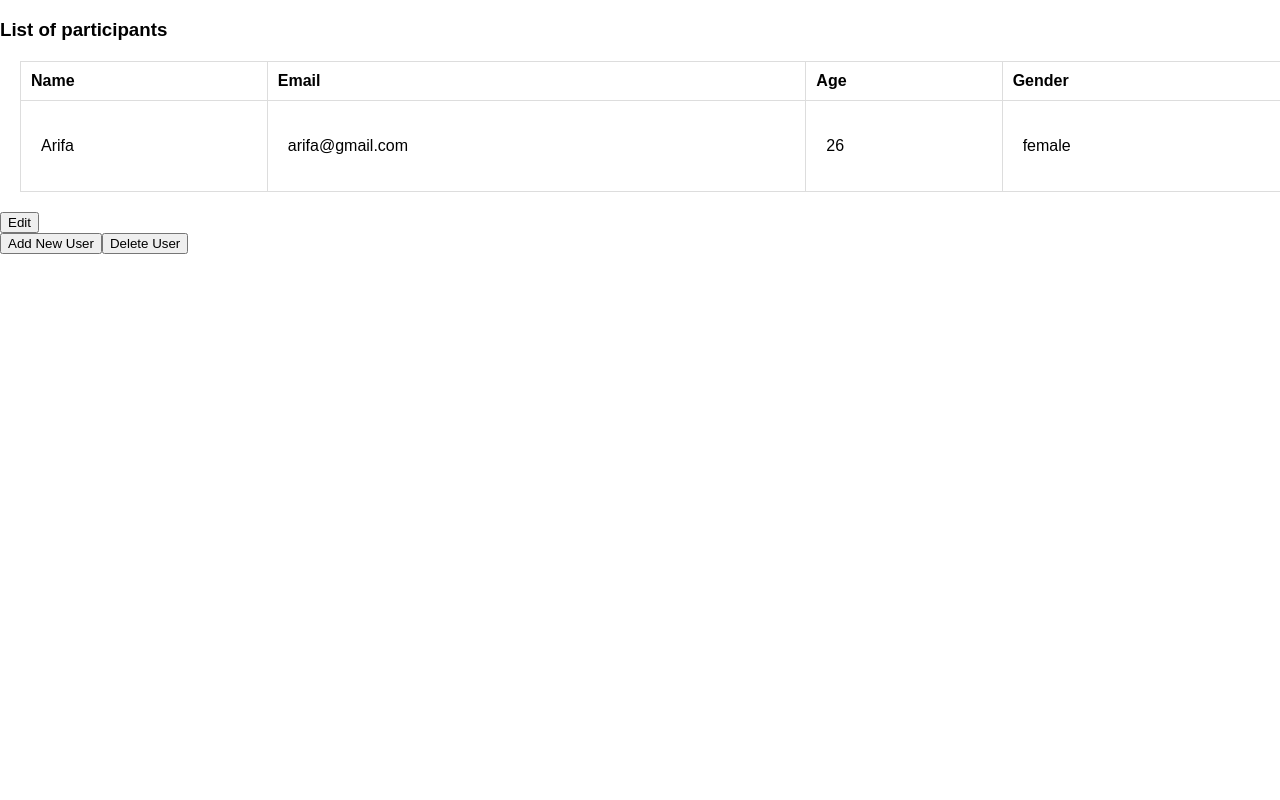
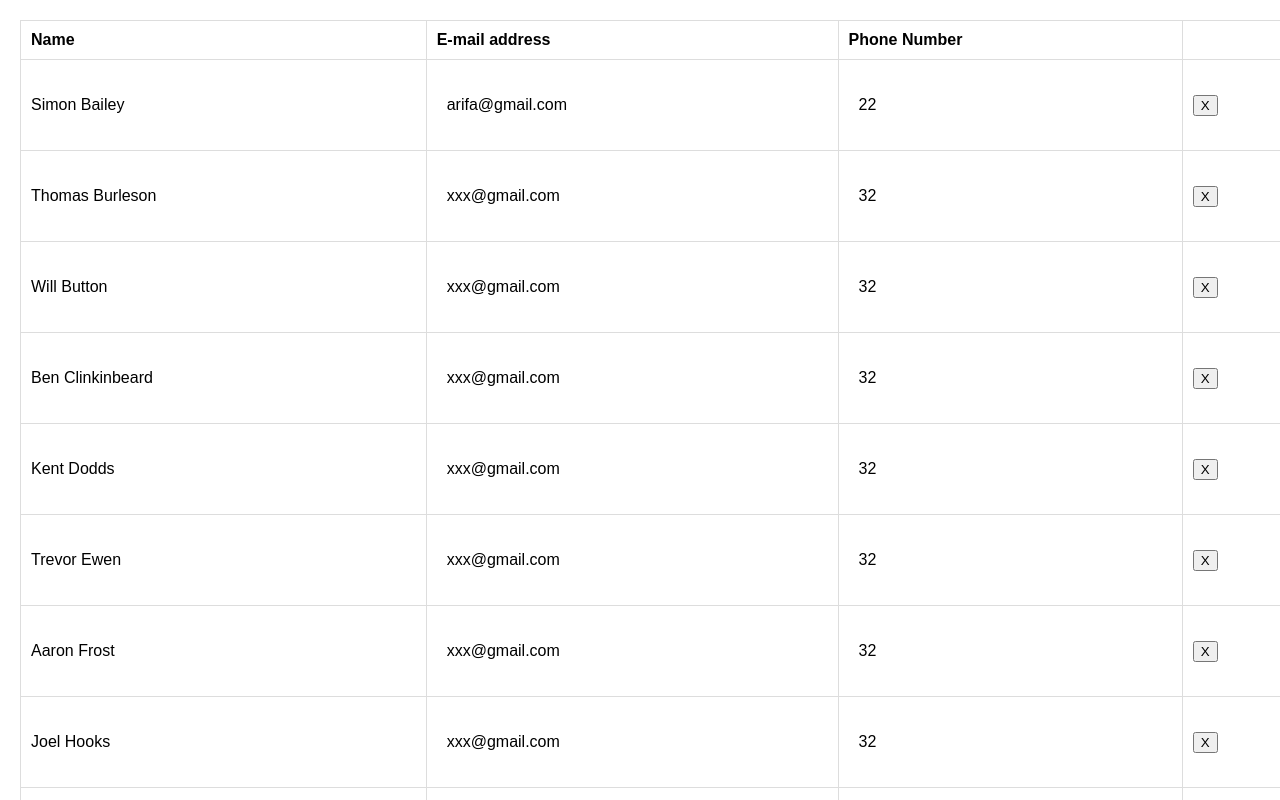
Before and after one commit to ArifaMujawar/ReactDynamicTable, a React (Create React App) app: page / in a window 1280 px wide. Shown: the top 800 px of the page. Built offline with nearby package versions, Linux system fonts and the light colour scheme.

Commit message:
Displaying Dynamic Values, Yet to add features

```diff
--- a/public/index.html
+++ b/public/index.html
@@ -4,37 +4,14 @@
     <meta charset="utf-8">
     <meta name="viewport" content="width=device-width, initial-scale=1, shrink-to-fit=no">
     <meta name="theme-color" content="#000000">
-    <!--
-      manifest.json provides metadata used when your web app is added to the
-      homescreen on Android. See https://developers.google.com/web/fundamentals/engage-and-retain/web-app-manifest/
-    -->
-    <link rel="manifest" href="%PUBLIC_URL%/manifest.json">
-    <link rel="shortcut icon" href="%PUBLIC_URL%/favicon.ico">
-    <!--
-      Notice the use of %PUBLIC_URL% in the tags above.
-      It will be replaced with the URL of the `public` folder during the build.
-      Only files inside the `public` folder can be referenced from the HTML.
-
-      Unlike "/favicon.ico" or "favicon.ico", "%PUBLIC_URL%/favicon.ico" will
-      work correctly both with client-side routing and a non-root public URL.
-      Learn how to configure a non-root public URL by running `npm run build`.
-    -->
+    <link rel="stylesheet"
+          href="https://maxcdn.bootstrapcdn.com/bootstrap/latest
+               /css/bootstrap-theme.min.css">
     <title>React App</title>
   </head>
   <body>
-    <noscript>
-      You need to enable JavaScript to run this app.
-    </noscript>
+
     <div id="root"></div>
-    <!--
-      This HTML file is a template.
-      If you open it directly in the browser, you will see an empty page.
 
-      You can add webfonts, meta tags, or analytics to this file.
-      The build step will place the bundled scripts into the <body> tag.
-
-      To begin the development, run `npm start` or `yarn start`.
-      To create a production bundle, use `npm run build` or `yarn build`.
-    -->
   </body>
 </html>
--- a/src/TextField.js
+++ b/src/TextField.js
@@ -2,31 +2,132 @@ import React from 'react';
 import ReactDOM from 'react-dom';
 
 export class TextField extends React.Component{
+
+
   render() {
-    var label = this.props.label || 'Label'
-    var text = this.props.text || 'Nothing yet'
-    var email = this.props.email || 'Not specified'
-    var age= this.props.age || 'Not born'
-    var gender = this.props.gender || 'Not specified'
+
+    var data= [{
+      id: 1,
+      name: "Simon Bailey",
+      email:"arifa@gmail.com",
+      phone: "22"
+    }, {
+      id: 2,
+      name: "Thomas Burleson",
+      email:"xxx@gmail.com",
+      phone: "32"
+    }, {
+      id: 3,
+      name: "Will Button",
+      email:"xxx@gmail.com",
+      phone: "32"
+    }, {
+      id: 4,
+      name: "Ben Clinkinbeard",
+      email:"xxx@gmail.com",
+      phone: "32"
+    }, {
+      id: 5,
+      name: "Kent Dodds",
+      email:"xxx@gmail.com",
+      phone: "32"
+    }, {
+      id: 6,
+      name: "Trevor Ewen",
+      email:"xxx@gmail.com",
+      phone: "32"
+    }, {
+      id: 7,
+      name: "Aaron Frost",
+      email:"xxx@gmail.com",
+      phone: "32"
+    }, {
+      id: 8,
+      name: "Joel Hooks",
+      email:"xxx@gmail.com",
+      phone: "32"
+    }, {
+      id: 9,
+      name: "Jafar Husain",
+      email:"xxx@gmail.com",
+      phone: "32"
+    }, {
+      id: 10,
+      name: "Tim Kindberg",
+      email:"xxx@gmail.com",
+      phone: "32"
+    }, {
+      id: 11,
+      name: "John Lindquist",
+      email:"xxx@gmail.com",
+      phone: "32"
+    }, {
+      id: 12,
+      name: "Joe Maddalone",
+      email:"xxx@gmail.com",
+      phone: "32"
+    }, {
+      id: 13,
+      name: "Tyler McGinnis",
+      email:"xxx@gmail.com",
+      phone: "32"
+    }, {
+      id: 14,
+      name: "Scott Moss",
+      email:"xxx@gmail.com",
+      phone: "32"
+    }, {
+      id: 15,
+      name: "Robert Penner",
+      email:"xxx@gmail.com",
+      phone: "32"
+    }, {
+      id: 16,
+      name: "Keith Peters",
+      email:"xxx@gmail.com",
+      phone: "32"
+    }, {
+      id: 17,
+      name: "Lukas Ruebbelke",
+      email:"xxx@gmail.com",
+      phone: "32"
+    }, {
+      id: 18,
+      name: "Brett Shollenberger",
+      email:"xxx@gmail.com",
+      phone: "32"
+    }];
+    let rows = data.map(person => {
+          return <PersonRow id = {person.id}
+                            name = {person.name}
+                            email={person.email}
+                            phone =   {person.phone}
+                            />
+        });
+
     return (
-      <div>
-        <h3>{ label }</h3>
-        <table>
+    <table >
+      < tbody >
+      <tr>
+           <th>Name</th>
+           <th>E-mail address</th>
+           <th>Phone Number</th>
 
-        <tr>
-          <th>Name</th>
-          <th>Email</th>
-          <th>Age</th>
-          <th>Gender</th>
-        </tr>
-        <tr>
-          <td><p>{ text }</p></td>
-          <td><p> {email}</p></td>
-          <td><p> {age} </p></td>
-          <td><p> {gender} </p></td>
-        </tr>
-        </table>
-      </div>
-    )
+      </tr>
+       {rows}
+        < /tbody> < /table>
+      );
   }
+
 }
+const PersonRow = (props) => {
+  return (
+    <tr>
+
+      <td> { props.name }</td>
+      <td><p> {props.email}</p></td>
+      <td><p> {props.phone} </p></td>
+      <td><button >X</button></td>
+    </tr>
+  );
+}
--- a/src/TextInput.js
+++ b/src/TextInput.js
@@ -8,15 +8,13 @@ export class TextInput extends React.Component{
     this.handleInput= this.handleInput.bind(this);
   }
   handleInput() {
-    var input = ReactDOM.findDOMNode(this.refs.userInput);
+    var name = ReactDOM.findDOMNode(this.refs.userName);
     var email = ReactDOM.findDOMNode(this.refs.userEmail);
-    var age =  ReactDOM.findDOMNode(this.refs.age);
-    var gender = ReactDOM.findDOMNode(this.refs.gender);
-    this.props.saveInput(input.value,email.value,age.value,gender.value);
-    input.value = '';
+    var phone =  ReactDOM.findDOMNode(this.refs.userPhone);
+    this.props.saveInput(name.value,email.value,phone.value);
+    name.value = '';
     email.value= '';
-    age.value= '';
-    gender.value = '';
+    phone.value= '';
   }
   render() {
     var label = this.props.label
@@ -27,7 +25,7 @@ export class TextInput extends React.Component{
           type="text"
           className="form-control"
           id="input-{ label }"
-          ref="userInput"
+          ref="userName"
          />
          <input
            type="email"
@@ -39,14 +37,9 @@ export class TextInput extends React.Component{
             type="number"
             className="form-control"
             id="input-{ label }"
-            ref="age"
+            ref="userPhone"
            />
-           <input
-             type="text"
-             className="form-control"
-             id="input-{ label }"
-             ref="gender"
-            />
+
         <button onClick={ this.handleInput }>Save</button>
       </div>
     )
--- a/src/index.js
+++ b/src/index.js
@@ -11,8 +11,8 @@ class Form extends React.Component{
     this.state ={ userIsEditing: false,
       name:'Arifa',
       email:'arifa@gmail.com',
-      age:'26',
-      gender:'female'
+      phone:'26'
+
     };
     this.toggleEditing=this.toggleEditing.bind(this);
     this.saveInput=this.saveInput.bind(this);
@@ -30,12 +30,12 @@ class Form extends React.Component{
   }
 
 
-  saveInput(input,einput,age,gender) {
+  saveInput(input,einput,phone) {
     this.setState({
       name: input,
       email:einput,
-      age:age,
-      gender:gender
+      phone:phone
+
     });
   }
 
@@ -59,8 +59,7 @@ class Form extends React.Component{
               label={ 'List of participants' }
               text={ this.state.name }
               email={ this.state.email}
-              age={ this.state.age}
-              gender={this.state.gender}
+              phone={ this.state.phone}
             />
             <button onClick={ this.toggleEditing }>Edit</button>
             <div>
```
Also changed, not shown: src/App.js (+125 -48 lines).
